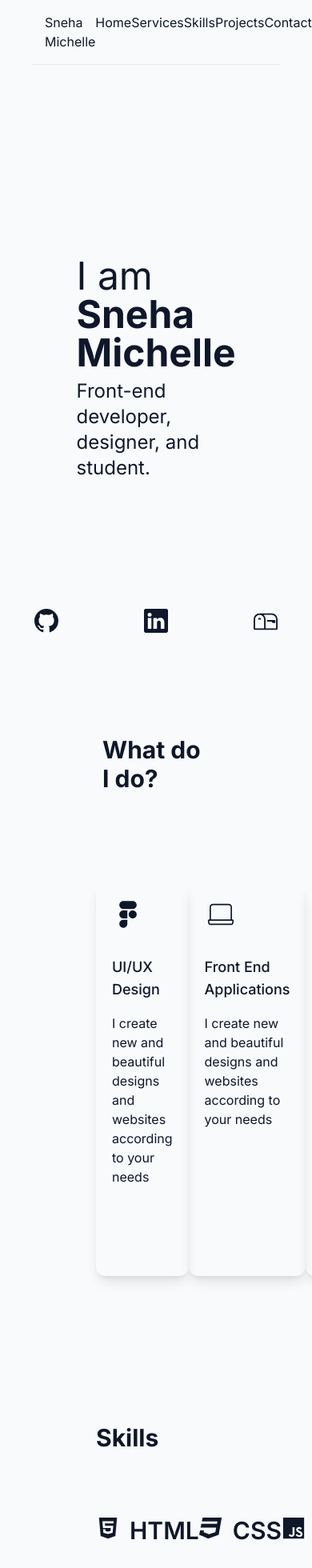
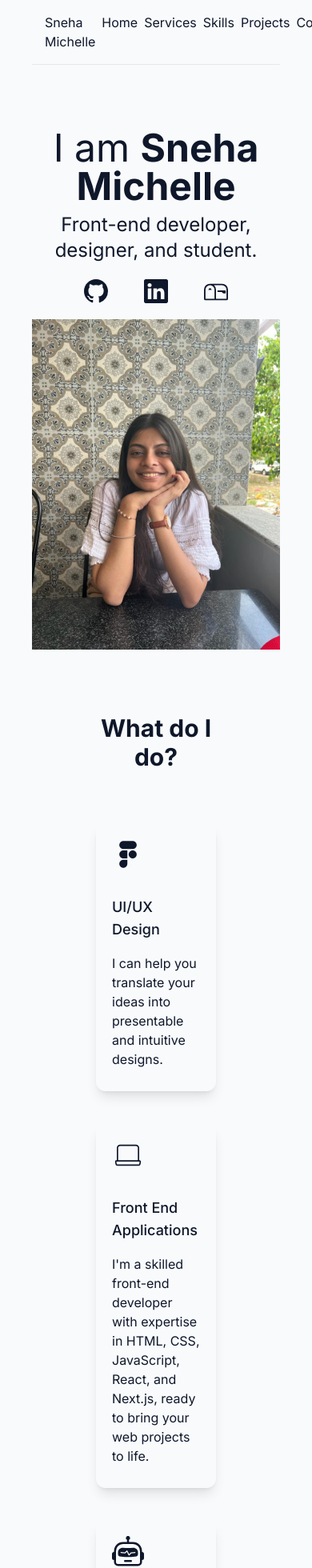
Before and after one commit to Namslay26/snehamichellesend, a Next.js app: page / in a window 390 px wide. Shown: the top 1960 px of the page at 80% size. Built offline with nearby package versions, Linux system fonts and the light colour scheme.

Commit message:
ADDED: Responsiveness

```diff
--- a/src/app/page.tsx
+++ b/src/app/page.tsx
@@ -7,12 +7,12 @@ import {FaHtml5, FaJs, FaCss3, FaPython, FaJava, FaFigma,} from 'react-icons/fa'
 
 export default function Home() {
   return (
-    <main className=" bg-slate-50 text-slate-900 px-10">
+    <main className=" bg-slate-50 text-slate-900 px-10 overflow">
       <section id='SnehaMichelle'>
       <nav>
-        <ul className=" p-4 py-4 flex justify-between">
+        <ul className=" p-4 py-4 flex justify-between space-x-2">
           <li><a href="#SnehaMichelle">Sneha Michelle</a></li>
-          <li><a href="#SnehaMichelle">Home</a> </li>
+          <li className='md:text-xs'><a href="#SnehaMichelle">Home</a> </li>
           <li><a href="#services">Services</a> </li>
           <li><a href="#skills">Skills</a> </li>
           <li><a href="#projects">Projects</a></li>
@@ -20,90 +20,94 @@ export default function Home() {
         </ul>
         <hr className=" fill-black"/>
       </nav>
-      <div className=' py-20 flex justify-center'>
+      <div className=' py-20  sm:flex sm:justify-center'>
         <div>
-        <div className='p-40'>
-          <h1 className=' text-5xl'>I am <span className=" font-bold">Sneha Michelle</span></h1>
-          <h2 className=' mt-2 text-2xl'>Front-end developer, designer, and student.</h2>
+        <div className='p-30 sm:p-40'>
+          <h1 className='text-center sm:text-left text-5xl'>I am <span className=" font-bold">Sneha Michelle</span></h1>
+          <h2 className='text-center sm:text-left mt-2 text-2xl'>Front-end developer, designer, and student.</h2>
           </div>
-          <div className=' flex justify-evenly'>
+          <div className='m-5 sm:mt-0 flex justify-evenly'>
             <a href="https://github.com/Namslay26"><BsGithub className=' text-3xl'/></a>
             <a href="https://www.linkedin.com/in/sneha-michelle-vimal-1b73b0213/"><BsLinkedin className=' text-3xl'/></a>
             <a href="vsnehamichelle@gmail.com"><BsMailbox className=' text-3xl'/></a>
           </div>
         </div>
         <div className='p-30'>
-          <Image  className='w-400 h-400' src={me} alt="Sneha Michelle" width={400} height={400}/>
+          <Image  className='md:shrink-0 w-400 h-400' src={me} alt="Sneha Michelle" width={400} height={400}/>
         </div>
       </div>
       </section>
       <section className='px-20' id='services'>
-        <h1 className=' py-10 m-2 text-3xl font-bold'>What do I do?</h1>
+        <h1 className=' text-center sm:text-left sm:py-10 sm:m-2 text-3xl font-bold'>What do I do?</h1>
         <br />
-        <div className=' flex justify-between'>
+        <div className=' sm:flex sm:justify-between'>
         <div className="shadow-lg  p-5 rounded-xl my-10">
           <CgFigma className=' w-10 h-10  ' />
           <h3 className=' text-lg font-medium pt-8 pb-2'>UI/UX Design</h3>
-          <p className=' py-2'>I create new and beautiful designs and websites according to your needs </p>
+          <p className=' py-2'>I can help you translate your ideas into presentable and intuitive designs.</p>
         </div>
         <div className="shadow-lg p-5 rounded-xl my-10">
           <CiLaptop className=' w-10 h-10 ' />
           <h3 className=' text-lg font-medium pt-8 pb-2'>Front End Applications</h3>
-          <p className=' py-2'>I create new and beautiful designs and websites according to your needs </p>
+          <p className=' py-2'> I'm a skilled front-end developer with expertise in HTML, CSS, JavaScript, React, and Next.js, ready to bring your web projects to life. </p>
         </div>
         <div className="shadow-lg  p-5 rounded-xl my-10">
           <BsRobot className=' w-10 h-10' />
           <h3 className=' text-lg font-medium pt-8 pb-2'>Machine Learning and Data Science</h3>
-          <p className=' py-2'>I create new and beautiful designs and websites according to your needs </p>
+          <p className=' py-2'>I'm a passionate machine learning enthusiast with a deep curiosity for the world of AI, eager to explore and innovate in the realm of machine learning. </p>
         </div>
         </div>
       </section>
       <br />
-      <section className='px-20 mt-20' id='skills'>
-          <h1 className='py-10 text-3xl font-bold'>Skills</h1>
-          <div className='py-10 flex justify-between'>
-            <div className='flex'>
-              <FaHtml5 className='text-3xl'/><p className='text-3xl ml-3 font-semibold'>HTML</p>
+      <section className='px-5 sm:px-20 mt-20' id='skills'>
+          <h1 className=' sm:text-left py-10 text-3xl font-bold'>Skills</h1>
+          <div className=' py-10  flex justify-between space-x-5  sm:space-x-3'>
+            <div className='flex space-x-2'>
+              <div><FaHtml5 className='text-3xl'/></div>
+              <div><p className='text-3xl  font-semibold'>HTML</p></div>
             </div>
-            <div className='flex'>
-              <FaCss3 className='text-3xl'/><p className='text-3xl ml-3 font-semibold'>CSS</p>
+            <div className='flex space-x-2'>
+              <div><FaCss3 className='text-3xl'/></div>
+              <div><p className='text-3xl font-semibold'>CSS</p></div>
             </div>
-            <div className='flex'>
-              <FaJs className='text-3xl'/><p className='text-3xl ml-3 font-semibold'>Javascript</p>
+            <div className='flex space-x-2 '>
+              <div><FaJs className='text-3xl'/></div>
+              <div><p className='text-3xl font-semibold'>Javascript</p></div>
             </div>
-            <div className='flex'>
-              <FaPython className='text-3xl'/><p className='text-3xl ml-3 font-semibold'>Python</p>
+            <div className='flex space-x-2'>
+              <div><FaPython className='text-3xl'/></div>
+              <div><p className='text-3xl  font-semibold'>Python</p></div>
             </div>
           </div>
           <hr />
           <div className='py-10 flex justify-evenly'>
-            <div className='flex'>
-              <FaJava className='text-3xl'/><p className='text-3xl ml-3 font-semibold'>Java</p>
+            <div className='flex space-x-1'>
+              <FaJava className='text-3xl'/><p className='text-3xl font-semibold'>Java</p>
             </div>
-            <div className='flex'>
-              <FaFigma className='text-3xl'/><p className='text-3xl ml-3 font-semibold'>Figma</p>
+            <div className='flex space-x-1'>
+              <FaFigma className='text-3xl'/><p className='text-3xl  font-semibold'>Figma</p>
             </div>
           </div>
       </section>
       <section className='px-20 mt-20' id='projects'>
-      <h1 className='py-10 text-3xl font-bold'>Projects</h1>
+      <h1 className='text-center sm:text-left py-10 text-3xl font-bold'>Projects</h1>
       <div>
-        <h2 className='py-5 text-2xl font-semibold'>Gesture Based Electronic Device Control - April 2023</h2>
-        <p>The gesture recognition control of electronic devices project aims to develop a system that allows users to interact with electronic devices using hand gestures. The project utilizes computer vision techniques, specifically hand tracking and gesture recognition algorithms, implemented with libraries such as OpenCV and MediaPipe. By tracking the position of the hand and analyzing hand gestures, the system can interpret user actions and perform corresponding actions, such as controlling the mouse, keyboard, screen brightness, or audio playback. The project modularizes different tasks, such as hand tracking, gesture recognition, and device control, to ensure efficient and accurate interaction between the user and the electronic devices.</p>
-        <h5 className=' py-3 font-medium'>Tech Stack Used:OpenCV, MediaPipe, Numpy, PyAutoGUI, Screen Brightness Control.</h5>
-        <h4 className=' py-4 font-mono'><a href="https://github.com/Namslay26/gesture-recognition-project">Link to the project</a></h4>
+        <h2 className='text-center sm:text-left py-5 text-2xl font-semibold'>Gesture Based Electronic Device Control - April 2023</h2>
+        <p className='text-center sm:text-left'>The gesture recognition control of electronic devices project aims to develop a system that allows users to interact with electronic devices using hand gestures. The project utilizes computer vision techniques, specifically hand tracking and gesture recognition algorithms, implemented with libraries such as OpenCV and MediaPipe. By tracking the position of the hand and analyzing hand gestures, the system can interpret user actions and perform corresponding actions, such as controlling the mouse, keyboard, screen brightness, or audio playback. The project modularizes different tasks, such as hand tracking, gesture recognition, and device control, to ensure efficient and accurate interaction between the user and the electronic devices.</p>
+        <h5 className='text-center sm:text-left py-3 font-medium'>Tech Stack Used:OpenCV, MediaPipe, Numpy, PyAutoGUI, Screen Brightness Control.</h5>
+        <h4 className='text-center sm:text-left py-4 font-mono'><a href="https://github.com/Namslay26/gesture-recognition-project">Link to the project</a></h4>
       </div>
       <hr />
       <div>
-        <h2 className='py-5 text-2xl font-semibold'>BookIO - November 2022</h2>
-        <p>Book.IO is an innovative online platform designed to streamline the process of finding and reviewing academic textbooks. It caters to teachers, professors, students, and academic enthusiasts, allowing them to save time by accessing reviews and recommendations from a diverse community. With a user-friendly interface, Book.IO aims to connect users with appropriate textbooks for their academic references, enhancing the learning experience.</p>
-        <h5 className=' py-3 font-medium'>Tech Stack Used:HTML5, CSS3, JavaScript, Bootstrap, Firebase.</h5>
-        <h4 className=' py-4 font-mono'><a href="https://github.com/Namslay26/BookIO">Link to the project</a></h4>
+        <h2 className='text-center sm:text-left py-5 text-2xl font-semibold'>BookIO - November 2022</h2>
+        <p className='text-center sm:text-left'>Book.IO is an innovative online platform designed to streamline the process of finding and reviewing academic textbooks. It caters to teachers, professors, students, and academic enthusiasts, allowing them to save time by accessing reviews and recommendations from a diverse community. With a user-friendly interface, Book.IO aims to connect users with appropriate textbooks for their academic references, enhancing the learning experience.</p>
+        <h5 className='text-center sm:text-left py-3 font-medium'>Tech Stack Used:HTML5, CSS3, JavaScript, Bootstrap, Firebase.</h5>
+        <h4 className='text-center sm:text-left py-4 font-mono'><a href="https://github.com/Namslay26/BookIO">Link to the project</a></h4>
       </div>
       </section>
       <section  className='  bg-slate-950  text-white px-20 mt-20 ' id='contact'>
         <h1 className='py-10 text-3xl font-bold'>Contact me!</h1>
-        <div className='py-10 flex justify-evenly'>
+        <div className='py-10 sm:flex justify-evenly'>
           <div>
             <h2 className='py-5 text-2xl font-bold'>Just say hi!</h2>
             <p className='py-4 text-lg font-medium'>I would love to collaborate and work on projects together !</p>
```
